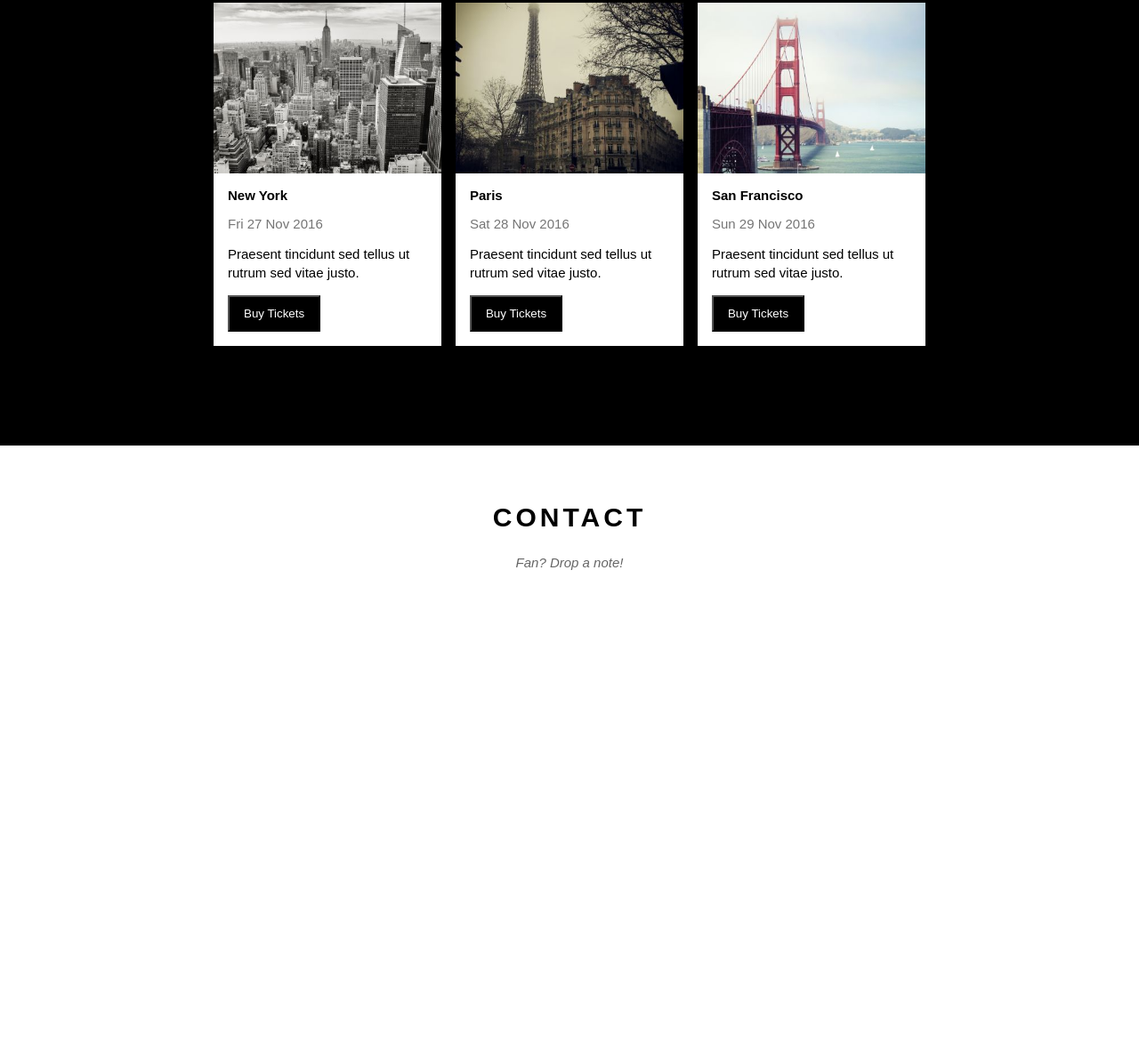
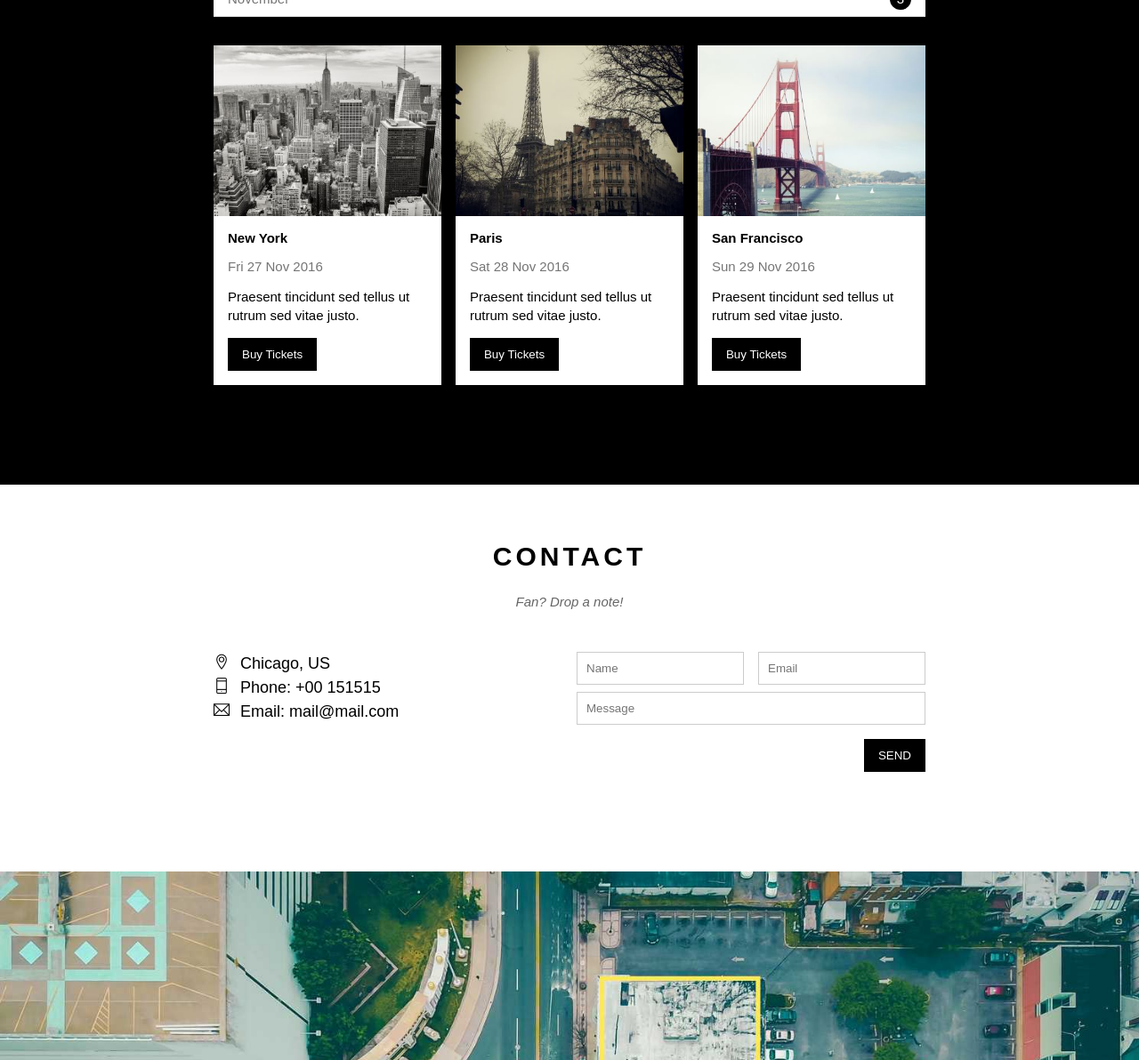
Before and after one commit to aaron-ACY/w3_band, a plain HTML site: page index.html in a window 1280 px wide. Shown: the part 1608-2800 px from the top of the page at 89% size. Before the commit the page ends 2313 px from the top, so only its background shows below. Drawn offline with Linux system fonts and the light colour scheme.

Commit message:
Update final

```diff
--- a/assests/css/style.css
+++ b/assests/css/style.css
@@ -17,15 +17,52 @@
   text-align: center !important;
 }
 
+.btn {
+  color: #fff;
+  background-color: #000;
+  text-decoration: none;
+  padding: 11px 16px;
+  display: inline-block;
+  margin-top: 15px;
+  border: none;
+}
+
+.pull-right {
+  float: right !important;
+}
+.btn:hover {
+  cursor: pointer;
+  color: #000;
+  background-color: #ccc;
+}
+
+.mt-8 {
+  margin-top: 8px !important;
+}
+
+.mt-16 {
+  margin-top: 16px !important;
+}
+
 .row {
   margin-left: -8px;
   margin-right: -8px;
+}
+
+.row::after {
+  content: "";
+  display: block;
+  clear: both;
 }
 
 .col {
   float: left;
   padding-left: 8px;
   padding-right: 8px;
+}
+
+.col-full {
+  width: 100%;
 }
 
 .col-half {
@@ -37,6 +74,7 @@
 }
 
 html {
+  scroll-behavior: smooth;
   font-family: Arial, Helvetica, sans-serif;
 }
 
@@ -157,7 +195,7 @@ html {
 }
 #content .content-section {
   width: 800px;
-  padding: 64px 0;
+  padding: 64px 0 112px;
   margin-left: auto;
   margin-right: auto;
 }
@@ -238,7 +276,6 @@ html {
 /* Places */
 .places-list {
   margin-top: 32px;
-  margin-bottom: 48px;
 }
 
 .place-img {
@@ -271,22 +308,63 @@ html {
   line-height: 1.4;
 }
 
-.place-buy-btn {
-  color: #fff;
-  background-color: #000;
-  text-decoration: none;
-  padding: 11px 16px;
-  display: inline-block;
-  margin-top: 15px;
+/* Contact form */
+.contact-content {
+  margin-top: 48px;
 }
 
-.place-buy-btn:hover {
-  color: #000;
-  background-color: #ccc;
+.contact-info {
+  font-size: 18px;
+  line-height: 1.5;
+}
+
+.contact-info i[class*="ti-"] {
+  width: 30px;
+  display: inline-block;
+}
+
+.contact-form {
+  font-size: 15px;
+}
+
+.contact-form .form-control {
+  padding: 10px;
+  border: 1px solid #ccc;
+  width: 100%;
+}
+
+/* Map section */
+.map-section img {
+  width: 100%;
 }
 
 /* footer section */
 #footer {
+  padding: 64px 16px;
+  text-align: center;
+}
+
+#footer .socials-list {
+  font-size: 24px;
+}
+
+#footer .socials-list a {
+  color: rgba(0, 0, 0, 0.6);
+  text-decoration: none;
+}
+
+#footer .copyright a,
+#footer .socials-list a:hover {
+  color: rgba(0, 0, 0, 0.4);
+}
+
+#footer .copyright {
+  margin-top: 15px;
+  color: rgba(0, 0, 0, 0.6);
+}
+
+#footer .copyright a {
+  color: rgba(0, 0, 0, 0.6);
 }
 
 /* Modal */
--- a/index.html
+++ b/index.html
@@ -15,19 +15,19 @@
       <div id="header">
         <!-- Begin: Nav -->
         <ul id="nav">
-          <li><a href="">Home</a></li>
-          <li><a href="">Band</a></li>
-          <li><a href="">Tour</a></li>
-          <li><a href="">Contact</a></li>
+          <li><a href="#">Home</a></li>
+          <li><a href="#band">Band</a></li>
+          <li><a href="#tour">Tour</a></li>
+          <li><a href="#contact">Contact</a></li>
           <li>
             <a href="">
               More
               <i class="nav-arrow-down ti-angle-down"></i>
             </a>
             <ul class="subnav">
-              <li><a href="">Merchandise</a></li>
-              <li><a href="">Extras</a></li>
-              <li><a href="">Media</a></li>
+              <li><a href="#">Merchandise</a></li>
+              <li><a href="#">Extras</a></li>
+              <li><a href="#">Media</a></li>
             </ul>
           </li>
         </ul>
@@ -51,7 +51,7 @@
 
       <div id="content">
         <!-- About section -->
-        <div class="content-section">
+        <div id="band" class="content-section">
           <h2 class="section-heading">THE BAND</h2>
           <p class="section-sub-heading">We love music</p>
           <p class="about-text">
@@ -94,12 +94,11 @@
                 class="member-img"
               />
             </div>
-            <div class="clear"></div>
           </div>
         </div>
 
         <!-- Tour section -->
-        <div class="tour-section">
+        <div id="tour" class="tour-section">
           <div class="content-section">
             <h2 class="section-heading text-white">TOUR DATES</h2>
             <p class="section-sub-heading text-white">
@@ -127,9 +126,7 @@
                   <p class="place-desc">
                     Praesent tincidunt sed tellus ut rutrum sed vitae justo.
                   </p>
-                  <button class="place-buy-btn js-buy-ticket">
-                    Buy Tickets
-                  </button>
+                  <button class="btn js-buy-ticket">Buy Tickets</button>
                 </div>
               </div>
               <div class="col col-third">
@@ -144,9 +141,7 @@
                   <p class="place-desc">
                     Praesent tincidunt sed tellus ut rutrum sed vitae justo.
                   </p>
-                  <button class="place-buy-btn js-buy-ticket">
-                    Buy Tickets
-                  </button>
+                  <button class="btn js-buy-ticket">Buy Tickets</button>
                 </div>
               </div>
               <div class="col col-third">
@@ -161,25 +156,90 @@
                   <p class="place-desc">
                     Praesent tincidunt sed tellus ut rutrum sed vitae justo.
                   </p>
-                  <button class="place-buy-btn js-buy-ticket">
-                    Buy Tickets
-                  </button>
+                  <button class="btn js-buy-ticket">Buy Tickets</button>
                 </div>
               </div>
-              <div class="clear"></div>
             </div>
           </div>
         </div>
 
-        <!-- Contact section -->
-        <div class="content-section">
+        <!-- Begin: Contact section -->
+        <div id="contact" class="content-section">
           <h2 class="section-heading">CONTACT</h2>
           <p class="section-sub-heading">Fan? Drop a note!</p>
+
+          <div class="row contact-content">
+            <div class="col col-half contact-info">
+              <p><i class="ti-location-pin"></i>Chicago, US</p>
+              <p><i class="ti-mobile"></i>Phone: +00 151515</p>
+              <p><i class="ti-email"></i>Email: mail@mail.com</p>
+            </div>
+            <div class="col col-half contact-form">
+              <form action="">
+                <div class="row">
+                  <div class="col col-half">
+                    <input
+                      type="text"
+                      name=""
+                      placeholder="Name"
+                      required
+                      id=""
+                      class="form-control"
+                    />
+                  </div>
+                  <div class="col col-half">
+                    <input
+                      type="email"
+                      name=""
+                      placeholder="Email"
+                      required
+                      id=""
+                      class="form-control"
+                    />
+                  </div>
+                </div>
+                <div class="row mt-8">
+                  <div class="col col-full">
+                    <input
+                      type="text"
+                      name=""
+                      placeholder="Message"
+                      required
+                      id=""
+                      class="form-control"
+                    />
+                  </div>
+                </div>
+                <input
+                  class="btn pull-right mt-16"
+                  type="submit"
+                  value="SEND"
+                />
+              </form>
+            </div>
+          </div>
+        </div>
+        <!-- End: Contact section -->
+
+        <div class="map-section">
+          <img src="./assests/img/map.jpg" alt="Map" />
         </div>
       </div>
 
-      <div id="footer"></div>
+      <div id="footer">
+        <div class="socials-list">
+          <a href=""><i class="ti-facebook"></i></a>
+          <a href=""><i class="ti-instagram"></i></a>
+          <a href=""><i class="ti-youtube"></i></a>
+          <a href=""><i class="ti-pinterest"></i></a>
+          <a href=""><i class="ti-twitter"></i></a>
+          <a href=""><i class="ti-linkedin"></i></a>
+        </div>
+        <p class="copyright">Powered by <a href="">w3.css</a></p>
+      </div>
     </div>
+
+    <!-- Modal -->
     <div class="modal js-modal">
       <div class="modal-container js-modal-container">
         <div class="modal-close js-modal-close">
@@ -230,6 +290,7 @@
       const modal = document.querySelector(".js-modal");
       const modalContainer = document.querySelector(".js-modal-container");
       const modalClose = document.querySelector(".js-modal-close");
+
       // Hàm hiển thị modal mua vé (thêm class open vào modal)
       function showBuyTicket() {
         modal.classList.add("open");
@@ -242,7 +303,7 @@
 
       // Lặp qua từng thẻ button và nghe hành vi click
       for (const butBtn of butBtns) {
-        buyBtn.addEventListener("click", showBuyTicket);
+        butBtn.addEventListener("click", showBuyTicket); // Sửa 'buyBtn' thành 'butBtn'
       }
 
       // Nghe hành vi click vào button close
```
Also changed, not shown: assests/img/map.jpg (added).
